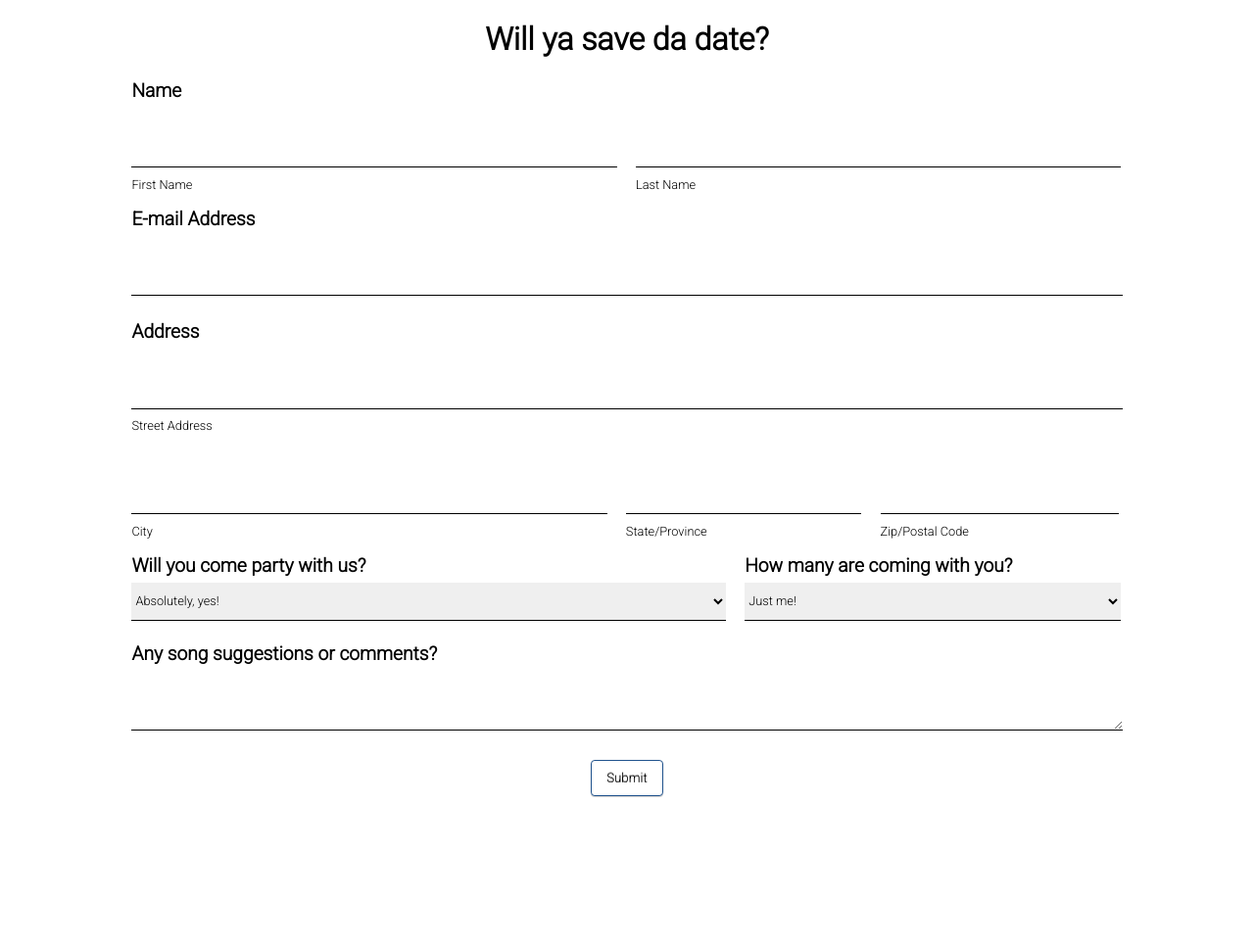
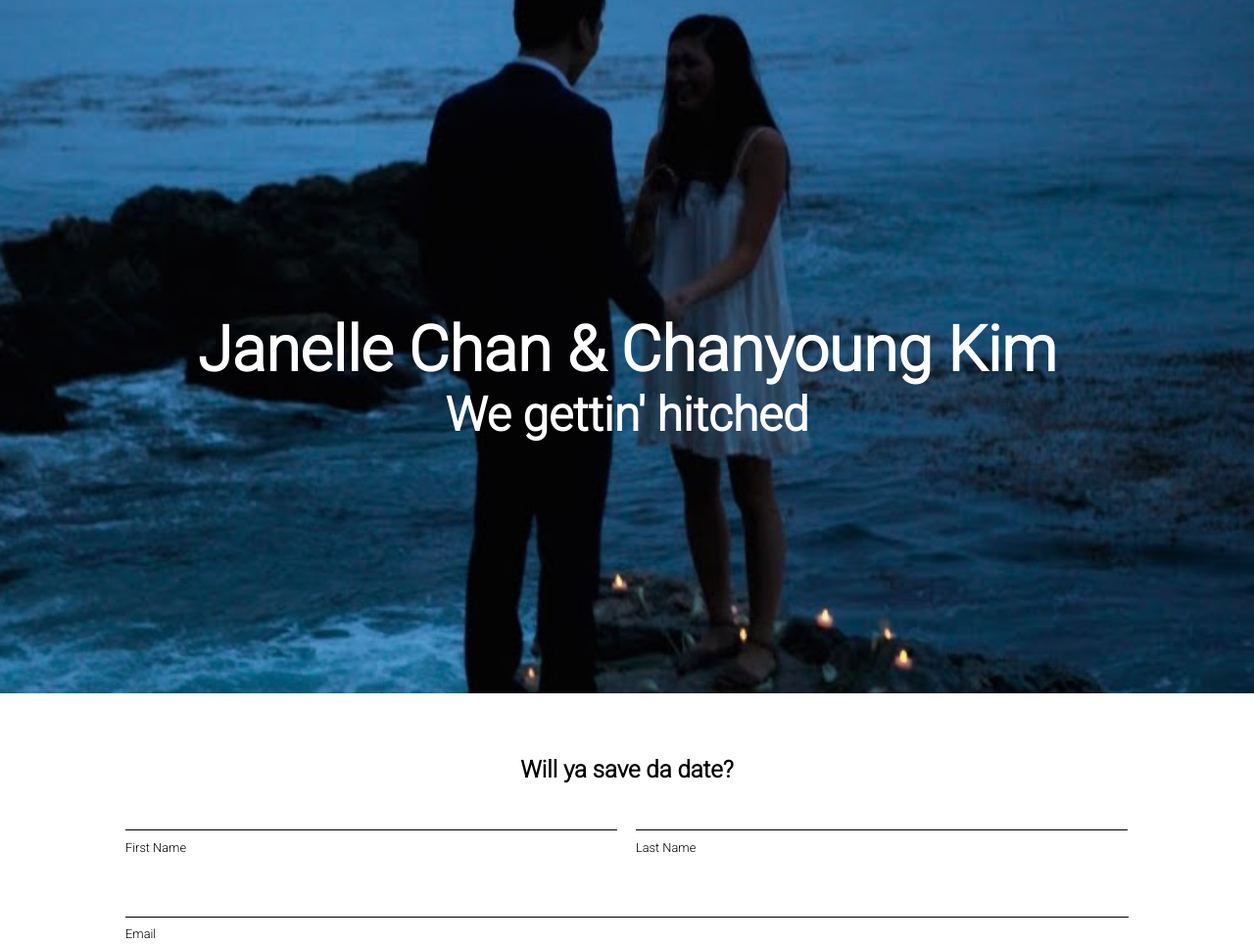
Before and after one commit to kimchanyoung/weddingsite, a plain HTML site: page savethedate.html in a window 1280 px wide. Shown: the top 964 px of the page at 98% size. Before the commit the page ends 829 px from the top, so only its background shows below. Drawn offline with Linux system fonts and the light colour scheme.

Commit message:
Add pic, header

```diff
--- a/app.css
+++ b/app.css
@@ -1,5 +1,6 @@
 * {
   font-family: 'Roboto';
+  margin: 0;
 }
 
 #pword-wall {
@@ -13,11 +14,26 @@
   float:left;
 }
 
+/* Header */
+#std-header {
+  text-align: center;
+  font-size: 2em;
+  padding-top: 10em;
+  padding-bottom: 8em;
+  color: white;
+  background: url("stdbg.jpg");
+  background-size: cover;
+  background-repeat: no-repeat;
+  background-position: center center;
+  margin: 0;
+  margin-bottom: 2em;
+}
+
+/*FORM STYLING*/
 #std-title {
   text-align: center;
 }
 
-/*FORM STYLING*/
 .ss-form {
   display: block;
   margin-left: auto;
@@ -30,14 +46,13 @@
 }
 
 .ss-q-short, .ss-q-long, .ss-q-select {
-  height: 3em;
+  height: 2em;
   box-sizing: border-box;
   border: 0;
   border-bottom: 1px solid black;
   margin-top: .5em;
   margin-bottom: .5em;
   font-size: 1.2em;
-  line-height: 0;
 }
 
 .ss-q-title {
@@ -107,7 +122,9 @@
 }
 
 #decision {
-  width: 60%;
+  margin-top: 4em;
+  /*width: 60%;*/
+  width:100%;
   display: inline-block;
   padding-right: 1.5%;
 }
@@ -117,12 +134,13 @@
 }
 
 #plusone {
-  width: 38%;
+  /*margin-top: 4em;*/
+  /*width: 38%;*/
+  width: 100%;
   display: inline-block;
 }
 #entry_158112699 {
   width: 100%;
-  font-size: .8em;
 }
 
 
@@ -176,3 +194,8 @@
     width: 100%;
   }
 }
+
+/*Footer*/
+footer {
+  height: 150px;
+}
--- a/savethedate.html
+++ b/savethedate.html
@@ -9,17 +9,20 @@
   </head>
 
   <body>
-    <div id='pword-wall'>
-    </div>
-    <div id='std-title'><h1>Will ya save da date?</h1></div>
+    <header id='std-header'>
+      <h1>Janelle Chan & Chanyoung Kim<h1>
+      <h2>We gettin' hitched</h2>
+    </header>
+
+    <div id='std-title'><h2>Will ya save da date?</h2></div>
     <div class="ss-form">
       <form action="https://docs.google.com/forms/d/1HROOwUbkdgr1lEroSiZhIuzlnTenm1y1Q_-fCq5t9X0/formResponse?embedded=true" method="POST" id="ss-form" target="_self" onsubmit="">
         <ol role="list" class="ss-question-list" style="padding-left: 0">
 
-          <label class="ss-q-item-label">
+<!--           <label class="ss-q-item-label">
             <div class="ss-q-title">Name</div>
             <div class="ss-q-help ss-secondary-text" dir="auto"></div>
-          </label>
+          </label> -->
 
           <!-- First Name -->
           <div class="ss-form-question errorbox-good" role="listitem" id='first-name'>
@@ -53,11 +56,11 @@
           <div class="ss-form-question errorbox-good" role="listitem" id='email'>
             <div dir="auto" class="ss-item  ss-text">
               <div class="ss-form-entry">
+                <input type="text" name="entry.1058749846" value="" class="ss-q-short" id="entry_1058749846" dir="auto" aria-label="E-mail Address  " title="">
                 <label class="ss-q-item-label" for="entry_1058749846">
-                  <div class="ss-q-title">E-mail Address</div>
-                  <div class="ss-q-help ss-secondary-text" dir="auto"></div>
+                  <div class="ss-q-title"></div>
+                  <div class="ss-q-help ss-secondary-text" dir="auto">Email</div>
                 </label>
-                <input type="text" name="entry.1058749846" value="" class="ss-q-short" id="entry_1058749846" dir="auto" aria-label="E-mail Address  " title="">
                 <div class="error-message" id="1048678179_errorMessage"></div>
               </div>
             </div>
@@ -65,10 +68,10 @@
 
 
           <!-- Address -->
-          <label class="ss-q-item-label">
+<!--           <label class="ss-q-item-label">
             <div class="ss-q-title">Address</div>
             <div class="ss-q-help ss-secondary-text" dir="auto"></div>
-          </label>
+          </label> -->
 
           <div class="ss-form-question errorbox-good" role="listitem" id='address1'>
             <div dir="auto" class="ss-item  ss-text">
@@ -128,28 +131,21 @@
                   <div class="ss-q-help ss-secondary-text" dir="auto"></div>
                 </label>
                 <select name="entry.1915915708" id="entry_1915915708" aria-label="Will you come party with us?  " class='ss-q-select'>
-                  <option value="Absolutely, yes!">Absolutely, yes!</option>
-                  <option value="No, but sending lots of love!">No, but sending lots of love!</option>
+                  <option value="Absolutely, yes!">AYE!</option>
+                  <option value="No, but sending lots of love!">NAY!</option>
                 </select>
               </div>
             </div>
           </div>
 
           <div class="ss-form-question errorbox-good" role="listitem" id='plusone'>
-            <div dir="auto" class="ss-item  ss-select">
+            <div dir="auto" class="ss-item  ss-paragraph-text">
               <div class="ss-form-entry">
                 <label class="ss-q-item-label" for="entry_158112699">
-                  <div class="ss-q-title">How many are coming with you?</div>
+                  <div class="ss-q-title">Names of Permitted Guests?</div>
                   <div class="ss-q-help ss-secondary-text" dir="auto"></div>
                 </label>
-                <select name="entry.158112699" id="entry_158112699" aria-label="How many are coming with you?  " class='ss-q-select'>
-                  <option value="Just me!">Just me!</option>
-                  <option value="Plus one!">Plus one!</option>
-                  <option value="Plus two!">Plus two!</option>
-                  <option value="Plus 3!">Plus 3!</option>
-                  <option value="PLUS FOUR">PLUS FOUR</option>
-                  <option value="PLUS FIVVVEEE">PLUS FIVVVEEE</option>
-                </select>
+                <textarea name="entry.158112699" rows='8' cols='0' class="ss-q-long" id="entry_158112699" dir='auto' aria-label="How many are coming with you?  "></textarea>
               </div>
             </div>
           </div>
@@ -180,5 +176,8 @@
         </ol>
       </form>
     </div>
+
+    <footer>
+    </footer>
   </body>
 </html>
```
Also changed, not shown: stdbg.jpg (added).
